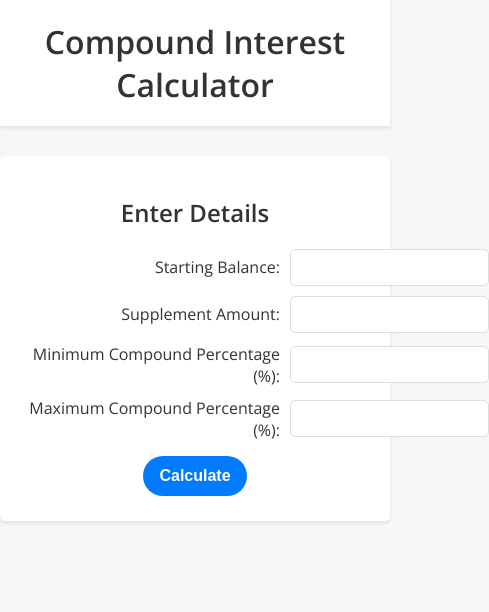
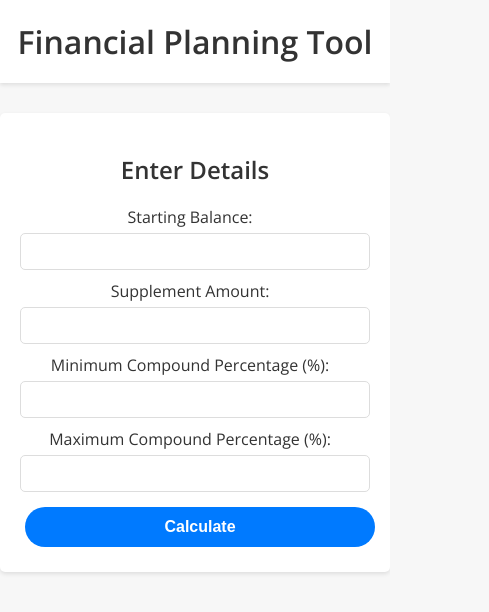
Before and after one commit to moneymillion/lmillion, a plain HTML site: page secondpage.html in a window 390 px wide. Shown: the whole page, 489 px wide, since content can reach past the window. Drawn offline with nearby package versions, Linux system fonts and the light colour scheme.

Commit message:
Add files via upload

```diff
--- a/secondpage.html
+++ b/secondpage.html
@@ -3,12 +3,12 @@
 <head>
     <meta charset="UTF-8">
     <meta name="viewport" content="width=device-width, initial-scale=1.0">
-    <title>Second Page</title>
+    <title>Financial Planning Tool</title>
     <link rel="stylesheet" href="style.css">
 </head>
 <body>
     <header>
-        <h1>Compound Interest Calculator</h1>
+        <h1>Financial Planning Tool</h1>
     </header>
 
     <div id="input-section">
--- a/style.css
+++ b/style.css
@@ -1,3 +1,4 @@
+
 /* Importing a font similar to Apple's San Francisco for a clean look */
 @import url('https://fonts.googleapis.com/css2?family=Open+Sans:wght@400;600&display=swap');
 
@@ -51,6 +52,7 @@ input[type=number], button {
     border: 1px solid #ddd;
     border-radius: 5px;
     margin-left: auto; /* Aligns input/button to the right */
+    box-sizing: border-box; /* Include padding and border in the element's total width and height */
 }
 
 button {
@@ -151,3 +153,25 @@ th, td {
 h3 {
     margin-top: 0;
 }
+
+
+input[type=number], button {
+    width: calc(100% - 12px); /* Adjust width to prevent overflow */
+}
+
+/* Media Query for smaller screens */
+@media (max-width: 600px) {
+    .input-field label {
+        width: auto; /* Allow label width to be more flexible on smaller screens */
+        text-align: left; /* Align text of label to the left for better readability */
+        margin-bottom: 5px; /* Add space between label and input field */
+    }
+
+    .input-field {
+        flex-direction: column; /* Stack label and input on top of each other */
+    }
+
+    input[type=number], button {
+        width: 100%; /* Full width for smaller screens */
+    }
+}
```
Also changed, not shown: index.html (+1 -1 lines).
